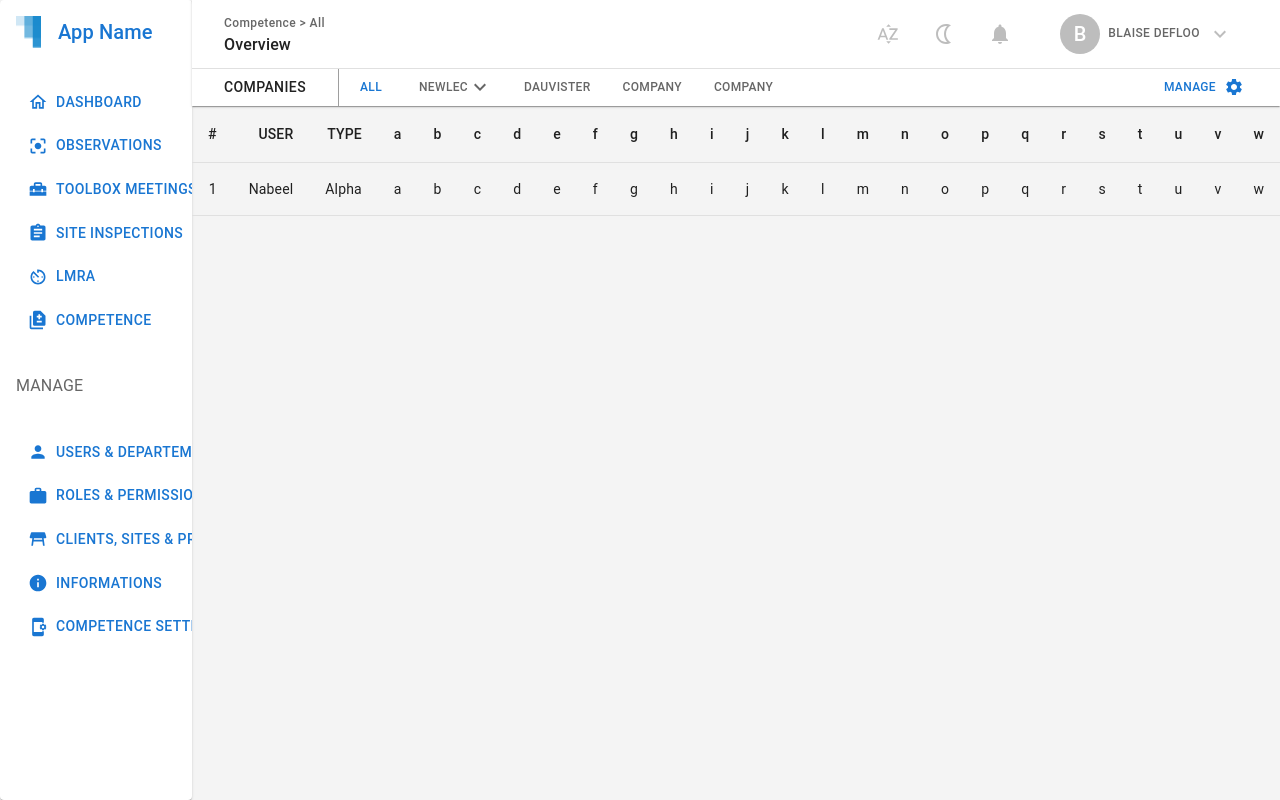
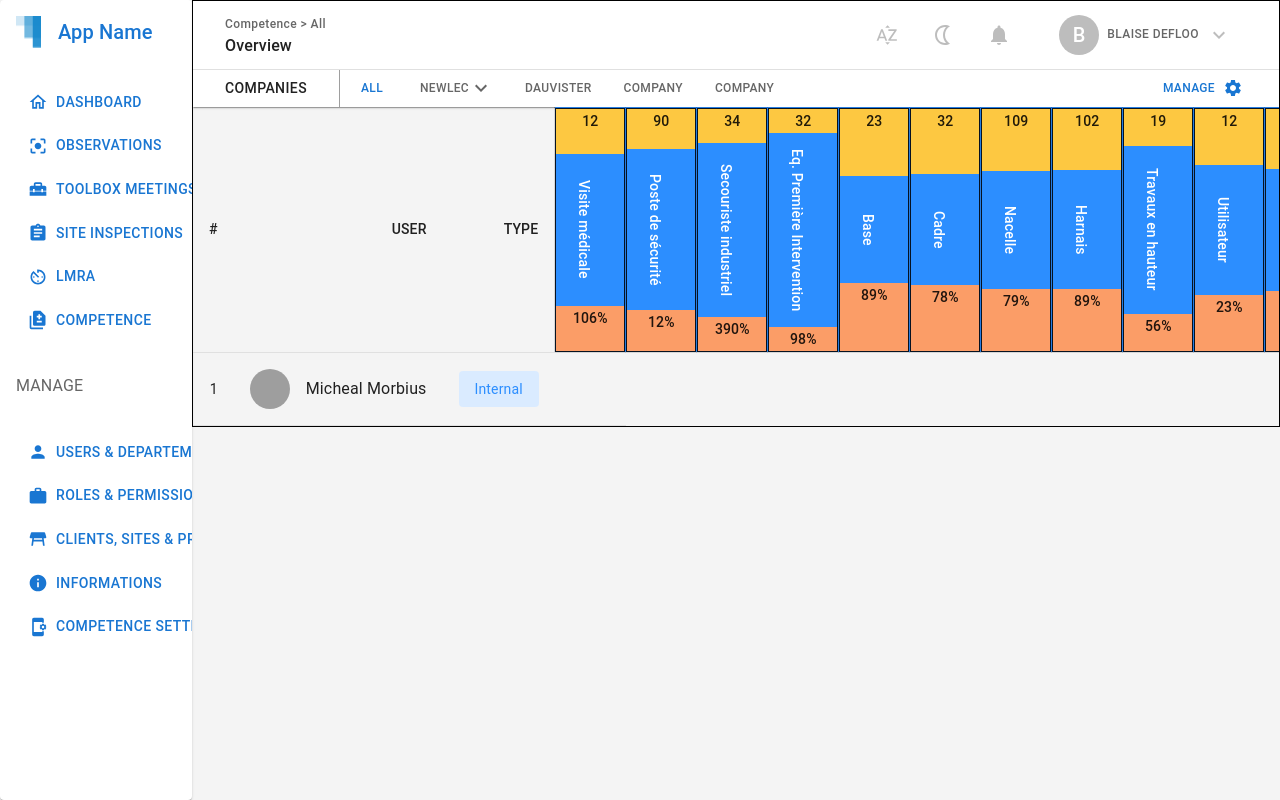
Before and after one commit to nabeelahmed1699/next-mui-dashboard, a Next.js app: page / in a window 1280 px wide. Built offline with nearby package versions, Linux system fonts and the light colour scheme; grey boxes are pictures that could not be loaded.

Commit message:
table implementing

```diff
--- a/components/Navbar/HorizontalAppBar/HorizontalAppBar.jsx
+++ b/components/Navbar/HorizontalAppBar/HorizontalAppBar.jsx
@@ -104,11 +104,11 @@ const LowerBar = () => {
 				>
 					COMPANIES
 				</Button>
-				{links.map((link) => {
+				{links.map((link, index) => {
 					return (
 						<Button
 							variant={link.variant}
-							key={link.label}
+							key={index}
 							sx={{ fontSize: '12px', color: `${link.color}` }}
 						>
 							{link.label}
--- a/components/Navbar/Navbar.jsx
+++ b/components/Navbar/Navbar.jsx
@@ -1,14 +1,16 @@
-import { Box } from "@mui/material";
-import React from "react";
-import HorizontalAppBar from "./HorizontalAppBar/HorizontalAppBar";
-import VerticalAppBar from "./VerticalAppBar/VerticalAppBar";
+import { Box } from '@mui/material';
+import React from 'react';
+import HorizontalAppBar from './HorizontalAppBar/HorizontalAppBar';
+import VerticalAppBar from './VerticalAppBar/VerticalAppBar';
 
 const Navbar = ({ children }) => {
 	return (
 		<>
-      <Box sx={{ display: "flex", alignItems: "flex-start" }}>
+			<Box sx={{ display: 'flex', alignItems: 'flex-start' }}>
+				<Box sx={{ width: '15vw' }}>
 					<VerticalAppBar />
-        <Box sx={{ width: "85vw" }}>
+				</Box>
+				<Box sx={{ width: '85vw', border: 1 }}>
 					<HorizontalAppBar />
 					<Box>{children}</Box>
 				</Box>
--- a/components/Navbar/VerticalAppBar/VerticalAppBar.jsx
+++ b/components/Navbar/VerticalAppBar/VerticalAppBar.jsx
@@ -5,23 +5,23 @@ import {
 	Stack,
 	CardContent,
 	Button,
-} from "@mui/material";
-import Image from "next/image";
-import React from "react";
-import logo from "../../../assets/logo 1.png";
+} from '@mui/material';
+import Image from 'next/image';
+import React from 'react';
+import logo from '../../../assets/logo 1.png';
 
 // icons
-import HomeOutlinedIcon from "@mui/icons-material/HomeOutlined";
-import CenterFocusStrongIcon from "@mui/icons-material/CenterFocusStrong";
-import HomeRepairServiceIcon from "@mui/icons-material/HomeRepairService";
-import AssignmentIcon from "@mui/icons-material/Assignment";
-import AvTimerIcon from "@mui/icons-material/AvTimer";
-import DifferenceIcon from "@mui/icons-material/Difference";
-import PersonIcon from "@mui/icons-material/Person";
-import WorkIcon from "@mui/icons-material/Work";
-import TableRestaurantIcon from "@mui/icons-material/TableRestaurant";
-import InfoIcon from "@mui/icons-material/Info";
-import AppSettingsAltIcon from "@mui/icons-material/AppSettingsAlt";
+import HomeOutlinedIcon from '@mui/icons-material/HomeOutlined';
+import CenterFocusStrongIcon from '@mui/icons-material/CenterFocusStrong';
+import HomeRepairServiceIcon from '@mui/icons-material/HomeRepairService';
+import AssignmentIcon from '@mui/icons-material/Assignment';
+import AvTimerIcon from '@mui/icons-material/AvTimer';
+import DifferenceIcon from '@mui/icons-material/Difference';
+import PersonIcon from '@mui/icons-material/Person';
+import WorkIcon from '@mui/icons-material/Work';
+import TableRestaurantIcon from '@mui/icons-material/TableRestaurant';
+import InfoIcon from '@mui/icons-material/Info';
+import AppSettingsAltIcon from '@mui/icons-material/AppSettingsAlt';
 const LinkBox = ({ links }) => {
 	return (
 		<Box sx={{ py: 4 }}>
@@ -33,12 +33,12 @@ const LinkBox = ({ links }) => {
 						sx={{
 							pl: 2,
 							py: 1.2,
-              justifyContent: "flex-start",
+							justifyContent: 'flex-start',
 							borderRadius: 1.5,
-              whiteSpace: "nowrap",
-              "&.MuiButton-root:hover": {
-                background: "#42A4DF",
-                color: "white",
+							whiteSpace: 'nowrap',
+							'&.MuiButton-root:hover': {
+								background: '#42A4DF',
+								color: 'white',
 							},
 						}}
 						disableRipple
@@ -53,65 +53,65 @@ const LinkBox = ({ links }) => {
 };
 const lowerNavLinks = [
 	{
-    label: "Users & Departements",
+		label: 'Users & Departements',
 		icon: <PersonIcon />,
 	},
 	{
-    label: "Roles & Permissions",
+		label: 'Roles & Permissions',
 		icon: <WorkIcon />,
 	},
 	{
-    label: "Clients, Sites & Projects",
+		label: 'Clients, Sites & Projects',
 		icon: <TableRestaurantIcon />,
 	},
 	{
-    label: "Informations",
+		label: 'Informations',
 		icon: <InfoIcon />,
 	},
 	{
-    label: "Competence settings",
+		label: 'Competence settings',
 		icon: <AppSettingsAltIcon />,
 	},
 ];
 const upperNavLinks = [
 	{
-    label: "Dashboard",
+		label: 'Dashboard',
 		icon: <HomeOutlinedIcon />,
 	},
 	{
-    label: "Observations",
+		label: 'Observations',
 		icon: <CenterFocusStrongIcon />,
 	},
 	{
-    label: "ToolBox Meetings",
+		label: 'ToolBox Meetings',
 		icon: <HomeRepairServiceIcon />,
 	},
 	{
-    label: "Site inspections",
+		label: 'Site inspections',
 		icon: <AssignmentIcon />,
 	},
 	{
-    label: "LMRA",
+		label: 'LMRA',
 		icon: <AvTimerIcon />,
 	},
 	{
-    label: "Competence",
+		label: 'Competence',
 		icon: <DifferenceIcon />,
 	},
 ];
 
 const VerticalAppBar = () => {
 	return (
-    <Card sx={{ minWidth: "15vw", minHeight: "100vh" }}>
+		<Card sx={{ minHeight: '100vh' }}>
 			<CardContent>
-        <Stack direction="row" spacing={2}>
-          <Image src={logo} alt="logo image" />
-          <Typography variant="h6" color="primary">
+				<Stack direction='row' spacing={2}>
+					<Image src={logo} alt='logo image' />
+					<Typography variant='h6' color='primary'>
 						App Name
 					</Typography>
 				</Stack>
 				<LinkBox links={upperNavLinks} />
-        <Typography color="text.secondary">MANAGE</Typography>
+				<Typography color='text.secondary'>MANAGE</Typography>
 				<LinkBox links={lowerNavLinks} />
 			</CardContent>
 		</Card>
--- a/components/TableComponent/TableComponentLeft/TableComponentLeft.jsx
+++ b/components/TableComponent/TableComponentLeft/TableComponentLeft.jsx
@@ -1,87 +1,136 @@
 import {
+	Box,
+	Grid,
 	Table,
 	TableBody,
 	TableCell,
 	TableContainer,
 	TableHead,
 	TableRow,
-} from "@mui/material";
-import React from "react";
-import { alpha, styled } from "@mui/material/styles";
+	Typography,
+} from '@mui/material';
+import Avatar from '@mui/material/Avatar';
+import Alert from '@mui/material/Alert';
+import React from 'react';
+import pic from '../../../assets/Ellipse 37.png';
+import { alpha, styled } from '@mui/material/styles';
+
+function createCell(label, upperValue, lowerValue) {
+	return { label, upperValue, lowerValue };
+}
+
 const columns = [
-  "a",
-  "b",
-  "c",
-  "d",
-  "e",
-  "f",
-  "g",
-  "h",
-  "i",
-  "j",
-  "k",
-  "l",
-  "m",
-  "n",
-  "o",
-  "p",
-  "q",
-  "r",
-  "s",
-  "t",
-  "u",
-  "v",
-  "w",
-  "y",
-  "z",
-  "a",
-  "b",
-  "c",
-  "d",
-  "e",
-  "f",
-  "g",
-  "h",
-  "i",
-  "j",
-  "k",
-  "l",
-  "m",
-  "n",
-  "o",
-  "p",
-  "q",
-  "r",
-  "s",
-  "t",
+	createCell('Visite médicale', 12, 106),
+	createCell('Poste de sécurité', 90, 12),
+	createCell('Secouriste industriel', 34, 390),
+	createCell('Eq. Première Intervention', 32, 98),
+	createCell('Base', 23, 89),
+	createCell('Cadre', 32, 78),
+	createCell('Nacelle', 109, 79),
+	createCell('Harnais ', 102, 89),
+	createCell('Travaux en hauteur ', 19, 56),
+	createCell('Utilisateur', 12, 23),
+	createCell('Monteur', 90, 87),
+	createCell('Inspecteur', 56, 65),
+	createCell('Pontier cabine', 89, 24),
+	createCell('Pontier poiré', 34, 90),
+	createCell('Radiocommandé', 23, 43),
+	createCell('Elévateur à fourches', 12, 90),
+	createCell('Télescopique rotatif', 87, 34),
+	createCell('G. de charges (RIGGER)', 87, 34),
+	createCell('Elingage de charges', 23, 89),
+	createCell('Elingage de charges', 34, 76),
+	createCell('Elingage de charges', 34, 76),
+	createCell('Elingage de charges', 34, 76),
+	createCell('Elingage de charges', 34, 76),
+	createCell('Elingage de charges', 34, 76),
+	createCell('Elingage de charges', 34, 76),
+	createCell('Elingage de charges', 34, 76),
 ];
 const StyledTableCell = styled(TableCell)(({ theme }) => ({
-  padding: 4,
-  border: 1,
-  bgcolor: theme.palette.primary.main,
+	padding: 0,
+	border: `1px solid ${theme.palette.divider}`,
+	background: '#2C8EFF',
+	height: '100px',
 }));
+const User = () => {
+	return (
+		<Box sx={{ display: 'flex', alignItems: 'center' }}>
+			<Avatar alt='Micheal' src={pic} />
+			<Typography sx={{ whiteSpace: 'nowrap', ml: 2 }}>
+				Micheal Morbius
+			</Typography>
+		</Box>
+	);
+};
+
 const TableComponentLeft = () => {
 	return (
 		<TableContainer>
 			<Table sx={{ minWidth: 650 }}>
 				<TableHead>
 					<TableRow>
-            <TableCell align="right">#</TableCell>
-            <TableCell align="right">USER</TableCell>
-            <TableCell align="right">TYPE</TableCell>
-            {columns.map((col) => {
-              return <TableCell key={col}>{col}</TableCell>;
+						<TableCell align='right'>#</TableCell>
+						<TableCell align='right'>USER</TableCell>
+						<TableCell align='right'>TYPE</TableCell>
+						{columns.map((col, index) => {
+							return (
+								<StyledTableCell key={index}>
+									<Grid
+										container
+										sx={{
+											textAlign: 'center',
+											justifyContent: 'space-between',
+											width: '70px',
+											border: 1,
+											height: '100%',
+										}}
+									>
+										<Grid item sm={12} sx={{ bgcolor: '#FDC841' }}>
+											{col.upperValue}
+										</Grid>
+										<Grid
+											item
+											sm={12}
+											sx={{
+												writingMode: 'vertical-lr',
+												p: 2,
+												// height: '100%',
+												textAlign: 'center',
+												color: 'white',
+											}}
+										>
+											{col.label}
+										</Grid>
+										<Grid item sm={12} sx={{ bgcolor: '#FB9D67' }}>
+											{col.lowerValue}%
+										</Grid>
+									</Grid>
+								</StyledTableCell>
+							);
 						})}
 					</TableRow>
 				</TableHead>
 				<TableBody>
 					<TableRow>
-            <TableCell align="right">1</TableCell>
-            <TableCell align="right">Nabeel</TableCell>
-            <TableCell align="right">Alpha</TableCell>
-            {columns.map((col) => {
-              return <TableCell key={col}>{col}</TableCell>;
-            })}
+						<TableCell align='right'>1</TableCell>
+						<TableCell align='right'>
+							<User />
+						</TableCell>
+						<TableCell align='right'>
+							<Box
+								sx={{
+									bgcolor: '#DAEBFF',
+									color: '#2C8EFF',
+									py: 1,
+									px: 2,
+									borderRadius: 1,
+								}}
+							>
+								Internal
+							</Box>
+						</TableCell>
+						<TableCell></TableCell>
 					</TableRow>
 				</TableBody>
 			</Table>
```
Also changed, not shown: assets/Ellipse 37.png (added). Lines whose indentation alone changed are shown as unchanged.
